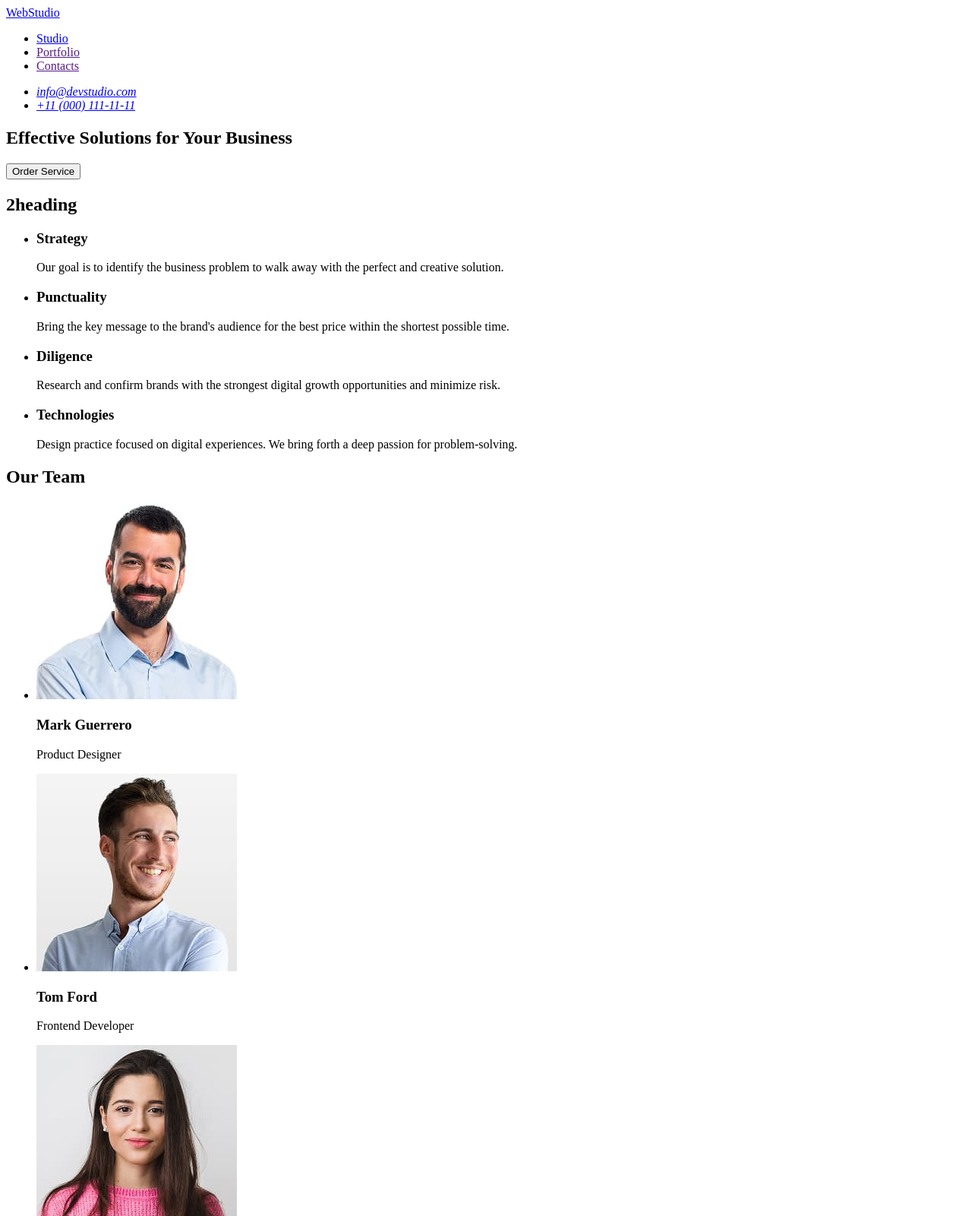
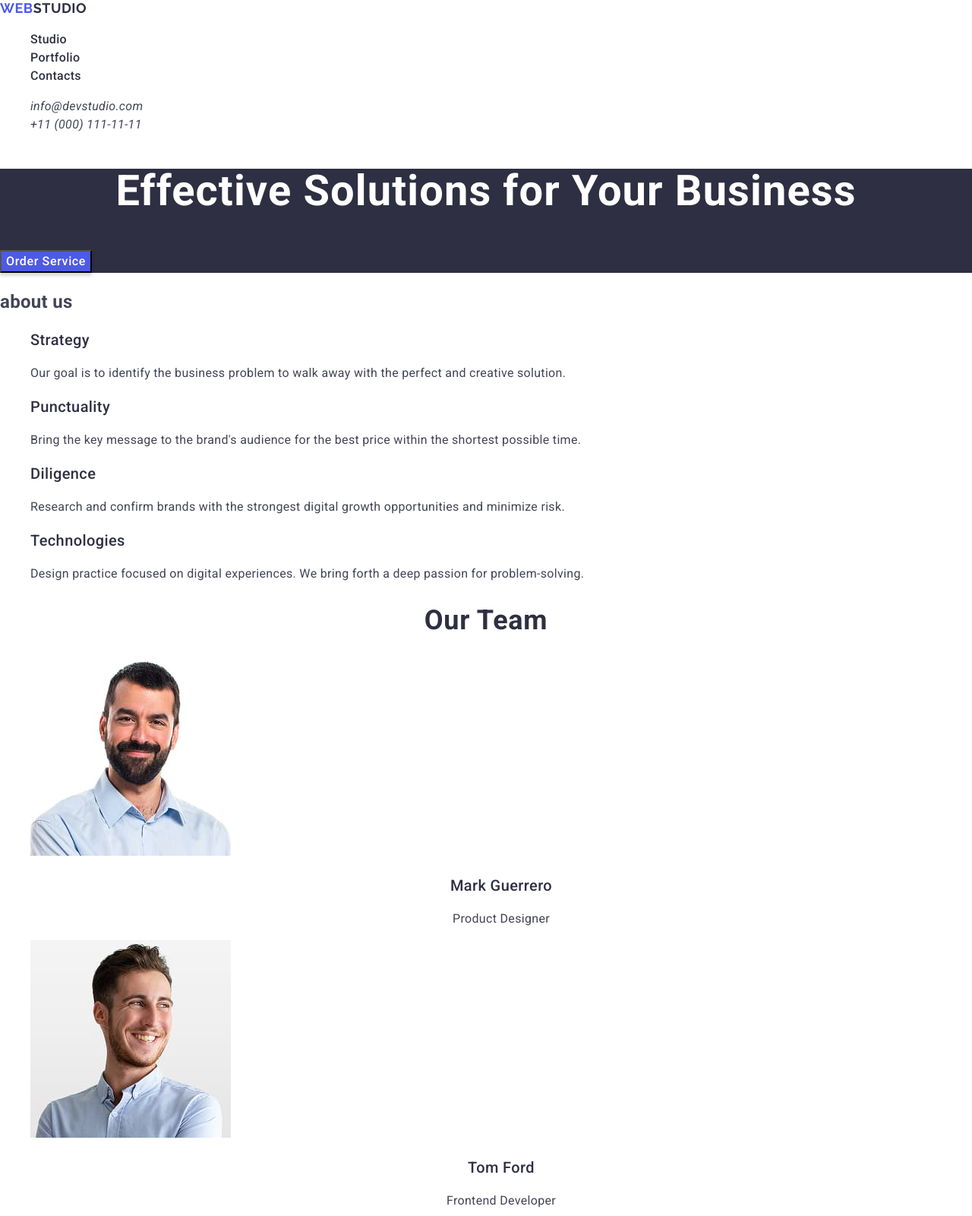
Before and after one commit to Maryna-bolkhovitina/goit-markup-hw-06, a plain HTML site: page index.html in a window 1280 px wide. Shown: the top 1600 px of the page at 76% size. Drawn offline with nearby package versions, Linux system fonts and the light colour scheme.

Commit message:
add style

```diff
--- /dev/null
+++ b/css/styles.css
@@ -0,0 +1,190 @@
+body {
+  font-family: 'Roboto', sans-serif;
+  background-color: #fff;
+  color: #434455;
+  line-height: 1.5;
+  letter-spacing: 0.02em;
+}
+a {
+  text-decoration: none;
+}
+ul {
+  list-style-type: none;
+}
+button {
+  cursor: pointer;
+}
+.title-h2 {
+  font-weight: 700;
+  font-size: 36px;
+  line-height: 1.11;
+  letter-spacing: 0.02em;
+  text-align: center;
+  color: #2e2f42;
+}
+.title-h3 {
+  font-weight: 500;
+  font-size: 20px;
+  line-height: 1.2;
+  letter-spacing: 0.02em;
+  color: #2e2f42;
+}
+
+/* #region header */
+.header {
+}
+.nav-header {
+}
+.nav-logo {
+  font-family: 'Raleway', sans-serif;
+  font-weight: 700;
+  font-size: 18px;
+  line-height: 1.16;
+  letter-spacing: 0.03em;
+  text-transform: uppercase;
+  color: #2e2f42;
+}
+.logo-veb {
+  color: #4d5ae5;
+}
+.header-nav-list {
+}
+.header-nav-item {
+}
+.header-nav-link {
+  font-weight: 500;
+  font-size: 16px;
+  line-height: 1.5;
+  letter-spacing: 0.02em;
+  color: #2e2f42;
+}
+.header-nav-link:hover,
+.header-nav-link:focus {
+  color: #404bbf;
+}
+
+.header-add {
+}
+.header-add-list {
+}
+.header-add-item {
+}
+.header-add-link {
+  font-weight: 400;
+  font-size: 16px;
+  line-height: 1.5;
+  letter-spacing: 0.02em;
+  color: #434455;
+}
+.header-add-link:hover,
+.header-add-link:focus {
+  color: #404bbf;
+}
+/* #endregion */
+
+/* #region hero */
+.hero {
+  background-color: #2e2f42;
+}
+.hero-title {
+  font-weight: 700;
+  font-size: 56px;
+  line-height: 1.07;
+  letter-spacing: 0.02em;
+  text-align: center;
+  color: #fff;
+}
+.hero-button {
+  font-weight: 500;
+  font-size: 16px;
+  line-height: 1.5;
+  letter-spacing: 0.04em;
+  color: #fff;
+  box-shadow: 0 4px 4px 0 rgba(0, 0, 0, 0.15);
+  background-color: #4d5ae5;
+}
+.hero-button:hover,
+.hero-button:focus {
+  background-color: #404bbf;
+}
+/* #endregion hero */
+
+/* #region about us */
+.about-us {
+}
+.about-list {
+}
+.about-item {
+}
+.about-list-text {
+  font-weight: 400;
+  font-size: 16px;
+  line-height: 1.5;
+  letter-spacing: 0.02em;
+}
+/* #endregion about us */
+
+/* #region our team */
+.our-team {
+}
+.title-h2 {
+}
+.team-list {
+}
+.team-list-item {
+}
+.team-img {
+}
+.team-title-h3 {
+  font-weight: 500;
+  font-size: 20px;
+  line-height: 1.2;
+  letter-spacing: 0.02em;
+  text-align: center;
+  color: #2e2f42;
+}
+.team-list-text {
+  text-align: center;
+}
+/* #endregion our team */
+
+/* #region portfolio */
+.portfolio {
+}
+.title-h2 {
+}
+.porf-list {
+}
+.portf-list-item {
+}
+.portf-list-img {
+}
+.title-h3 {
+}
+.portf-list-text {
+}
+/* #endregion portfolio */
+
+/* #region footer */
+.footer {
+  background-color: #2e2f42;
+}
+.footer-logo {
+  font-family: 'Raleway', sans-serif;
+  font-weight: 700;
+  font-size: 18px;
+  line-height: 1.16;
+  letter-spacing: 0.03em;
+  text-transform: uppercase;
+  color: #f4f4fd;
+}
+.logo-veb {
+}
+.footer-text {
+  font-weight: 400;
+  font-size: 16px;
+  line-height: 1.5;
+  letter-spacing: 0.02em;
+  color: #f4f4fd;
+}
+/* #endregion footer */
--- a/index.html
+++ b/index.html
@@ -3,112 +3,233 @@
   <head>
     <meta charset="UTF-8" />
     <meta name="viewport" content="width=device-width, initial-scale=1.0" />
-    <title>goit-markup-hw-01</title>
+    <link
+      rel="stylesheet"
+      href="https://cdnjs.cloudflare.com/ajax/libs/modern-normalize/3.0.1/modern-normalize.min.css"
+      integrity="sha512-q6WgHqiHlKyOqslT/lgBgodhd03Wp4BEqKeW6nNtlOY4quzyG3VoQKFrieaCeSnuVseNKRGpGeDU3qPmabCANg=="
+      crossorigin="anonymous"
+      referrerpolicy="no-referrer"
+    />
+    <link rel="preconnect" href="https://fonts.googleapis.com" />
+    <link rel="preconnect" href="https://fonts.gstatic.com" crossorigin />
+    <link
+      href="https://fonts.googleapis.com/css2?family=Raleway:ital,wght@0,100..900;1,100..900&display=swap"
+      rel="stylesheet"
+    />
+    <link rel="preconnect" href="https://fonts.googleapis.com" />
+    <link rel="preconnect" href="https://fonts.gstatic.com" crossorigin />
+    <link
+      href="https://fonts.googleapis.com/css2?family=Roboto:ital,wght@0,100..900;1,100..900&display=swap"
+      rel="stylesheet"
+    />
+    <link rel="stylesheet" href="./css/styles.css" />
+    <title>goit-markup-hw-02</title>
   </head>
   <body>
-    <header>
-      <nav>
-        <a href="./index.html">WebStudio</a>
-        <ul>
-          <li><a href="./index.html">Studio</a></li>
-          <li><a href="">Portfolio</a></li>
-          <li><a href="">Contacts</a></li>
+    <header class="header">
+      <nav class="nav-header">
+        <a class="nav-logo" href="./index.html"
+          ><span class="logo-veb">Web</span>Studio</a
+        >
+        <ul class="header-nav-list">
+          <li class="header-nav-item">
+            <a class="header-nav-link" href="./index.html">Studio</a>
+          </li>
+          <li class="header-nav-item">
+            <a class="header-nav-link" href="">Portfolio</a>
+          </li>
+          <li class="header-nav-item">
+            <a class="header-nav-link" href="">Contacts</a>
+          </li>
         </ul>
       </nav>
-      <address>
-        <ul>
-          <li><a href="mailto:info@devstudio.com">info@devstudio.com</a></li>
-          <li><a href="tel:+110001111111">+11 (000) 111-11-11</a></li>
+      <address class="header-add">
+        <ul class="header-add-list">
+          <li class="header-add-item">
+            <a class="header-add-link" href="mailto:info@devstudio.com"
+              >info@devstudio.com</a
+            >
+          </li>
+          <li class="header-add-item">
+            <a class="header-add-link" href="tel:+110001111111"
+              >+11 (000) 111-11-11</a
+            >
+          </li>
         </ul>
       </address>
     </header>
     <main>
-      <section>
-        <h1>Effective Solutions for Your Business</h1>
-        <button type="button">Order Service</button>
+      <!-- #region hero -->
+      <section class="hero">
+        <h1 class="hero-title">Effective Solutions for Your Business</h1>
+        <button class="hero-button" type="button">Order Service</button>
       </section>
-      <section>
-        <h2>2heading</h2>
-        <ul>
-          <li>
-            <h3>Strategy</h3>
-            <p>
+      <!-- #endregion hero -->
+      <!-- #region about us -->
+      <section class="about-us">
+        <h2>about us</h2>
+        <ul class="about-list">
+          <li class="about-item">
+            <h3 class="title-h3">Strategy</h3>
+            <p class="about-list-text">
               Our goal is to identify the business problem to walk away with the
               perfect and creative solution.
             </p>
           </li>
-          <li>
-            <h3>Punctuality</h3>
-            <p>
+          <li class="about-item">
+            <h3 class="title-h3">Punctuality</h3>
+            <p class="about-list-text">
               Bring the key message to the brand's audience for the best price
               within the shortest possible time.
             </p>
           </li>
-          <li>
-            <h3>Diligence</h3>
-            <p>
+          <li class="about-item">
+            <h3 class="title-h3">Diligence</h3>
+            <p class="about-list-text">
               Research and confirm brands with the strongest digital growth
               opportunities and minimize risk.
             </p>
           </li>
-          <li>
-            <h3>Technologies</h3>
-            <p>
+          <li class="about-item">
+            <h3 class="title-h3">Technologies</h3>
+            <p class="about-list-text">
               Design practice focused on digital experiences. We bring forth a
               deep passion for problem-solving.
             </p>
           </li>
         </ul>
       </section>
-      <section>
-        <h2>Our Team</h2>
-        <ul>
-          <li>
+      <!-- #endregion about us -->
+      <!-- #region our team -->
+      <section class="our-team">
+        <h2 class="title-h2">Our Team</h2>
+        <ul class="team-list">
+          <li class="team-list-item">
             <img
-              src="./images/mark_guerrero.jpg"
+              class="team-img"
+              src="./images/team/mark_guerrero.jpg"
               alt="Mark Guerrero"
               width="264"
               height="260"
             />
-            <h3>Mark Guerrero</h3>
-            <p>Product Designer</p>
+            <h3 class="team-title-h3">Mark Guerrero</h3>
+            <p class="team-list-text">Product Designer</p>
           </li>
-          <li>
+          <li class="team-list-item">
             <img
-              src="./images/tom_ford.jpg"
+              class="team-img"
+              src="./images/team/tom_ford.jpg"
               alt="Tom Ford"
               width="264"
               height="260"
             />
-            <h3>Tom Ford</h3>
-            <p>Frontend Developer</p>
+            <h3 class="team-title-h3">Tom Ford</h3>
+            <p class="team-list-text">Frontend Developer</p>
           </li>
-          <li>
+          <li class="team-list-item">
             <img
-              src="./images/camila_garcia.jpg"
+              class="team-img"
+              src="./images/team/camila_garcia.jpg"
               alt="Camila Garcia"
               width="264"
               height="260"
             />
-            <h3>Camila Garcia</h3>
-            <p>Marketing</p>
+            <h3 class="team-title-h3">Camila Garcia</h3>
+            <p class="team-list-text">Marketing</p>
           </li>
-          <li>
+          <li class="team-list-item">
             <img
-              src="./images/daniel_wilson.jpg"
+              class="team-img"
+              src="./images/team/daniel_wilson.jpg"
               alt="Daniel Wilson"
               width="264"
               height="260"
             />
-            <h3>Daniel Wilson</h3>
-            <p>UI Designer</p>
+            <h3 class="team-title-h3">Daniel Wilson</h3>
+            <p class="team-list-text">UI Designer</p>
           </li>
         </ul>
       </section>
+      <!-- #endregion our team -->
+      <!-- #region portfolio -->
+      <section class="portfolio">
+        <h2 class="title-h2">Our Portfolio</h2>
+        <ul class="porf-list">
+          <li class="portf-list-item">
+            <img
+              class="portf-list-img"
+              src="./images/portfolio/banking-app.jpg"
+              alt="banking-app"
+              width="360"
+              height="300"
+            />
+            <h3 class="title-h3">Banking App</h3>
+            <p class="portf-list-text">App</p>
+          </li>
+          <li class="portf-list-item">
+            <img
+              class="portf-list-img"
+              src="./images/portfolio/cashless-payment.jpg"
+              alt="cashless-payment"
+              width="360"
+              height="300"
+            />
+            <h3 class="title-h3">Cashless Payment</h3>
+            <p class="portf-list-text">Marketing</p>
+          </li>
+          <li class="portf-list-item">
+            <img
+              class="portf-list-img"
+              src="./images/portfolio/meditation-app.jpg"
+              alt="meditation-app"
+              width="360"
+              height="300"
+            />
+            <h3 class="title-h3">Meditation App</h3>
+            <p class="portf-list-text">App</p>
+          </li>
+          <li class="portf-list-item">
+            <img
+              class="portf-list-img"
+              src="./images/portfolio/taxi-service.jpg"
+              alt="taxi-service"
+              width="360"
+              height="300"
+            />
+            <h3 class="title-h3">Taxi Service</h3>
+            <p class="portf-list-text">Marketing</p>
+          </li>
+          <li class="portf-list-item">
+            <img
+              class="portf-list-img"
+              src="./images/portfolio/screen-illustrations.jpg"
+              alt="screen-illustrations"
+              width="360"
+              height="300"
+            />
+            <h3 class="title-h3">Screen Illustrations</h3>
+            <p class="portf-list-text">Design</p>
+          </li>
+          <li class="portf-list-item">
+            <img
+              class="portf-list-img"
+              src="./images/portfolio/online-courses.jpg"
+              alt="online-courses"
+              width="360"
+              height="300"
+            />
+            <h3 class="title-h3">Online Courses</h3>
+            <p class="portf-list-text">Marketing</p>
+          </li>
+        </ul>
+      </section>
+      <!-- #endregion portfolio -->
     </main>
-    <footer>
-      <a href="./index.html">WebStudio</a>
-      <p>
+    <footer class="footer">
+      <a class="footer-logo" href="./index.html"
+        ><span class="logo-veb">Web</span>Studio</a
+      >
+      <p class="footer-text">
         Increase the flow of customers and sales for your business with digital
         marketing & growth solutions.
       </p>
```
Also changed, not shown: images/portfolio/banking-app.jpg (added), images/portfolio/cashless-payment.jpg (added), images/portfolio/meditation-app.jpg (added), images/portfolio/online-courses.jpg (added), images/portfolio/screen-illustrations.jpg (added), images/portfolio/taxi-service.jpg (added), images/team/camila_garcia.jpg (renamed from images/camila_garcia.jpg), images/team/daniel_wilson.jpg (renamed from images/daniel_wilson.jpg), images/team/mark_guerrero.jpg (renamed from images/mark_guerrero.jpg), images/team/tom_ford.jpg (renamed from images/tom_ford.jpg).
